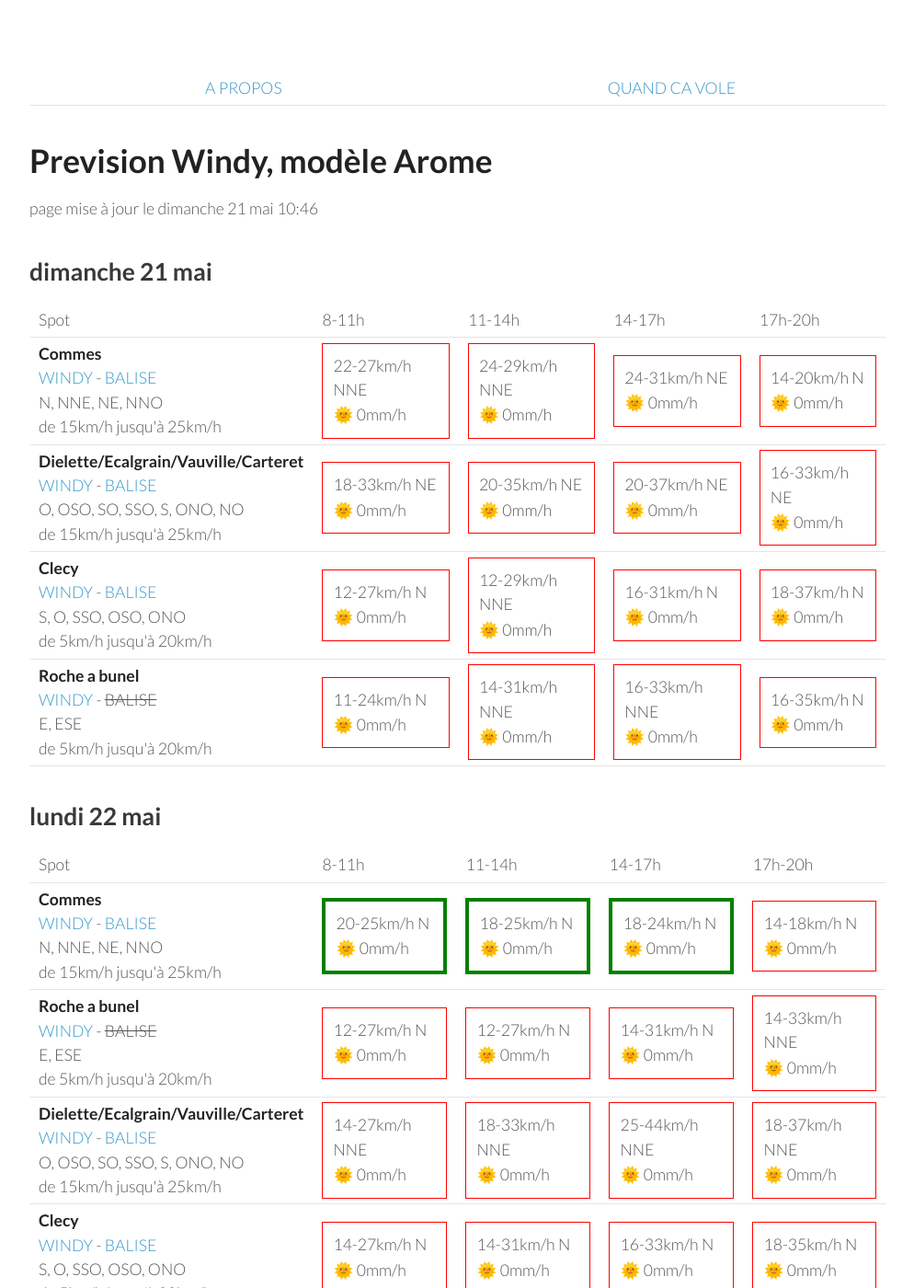
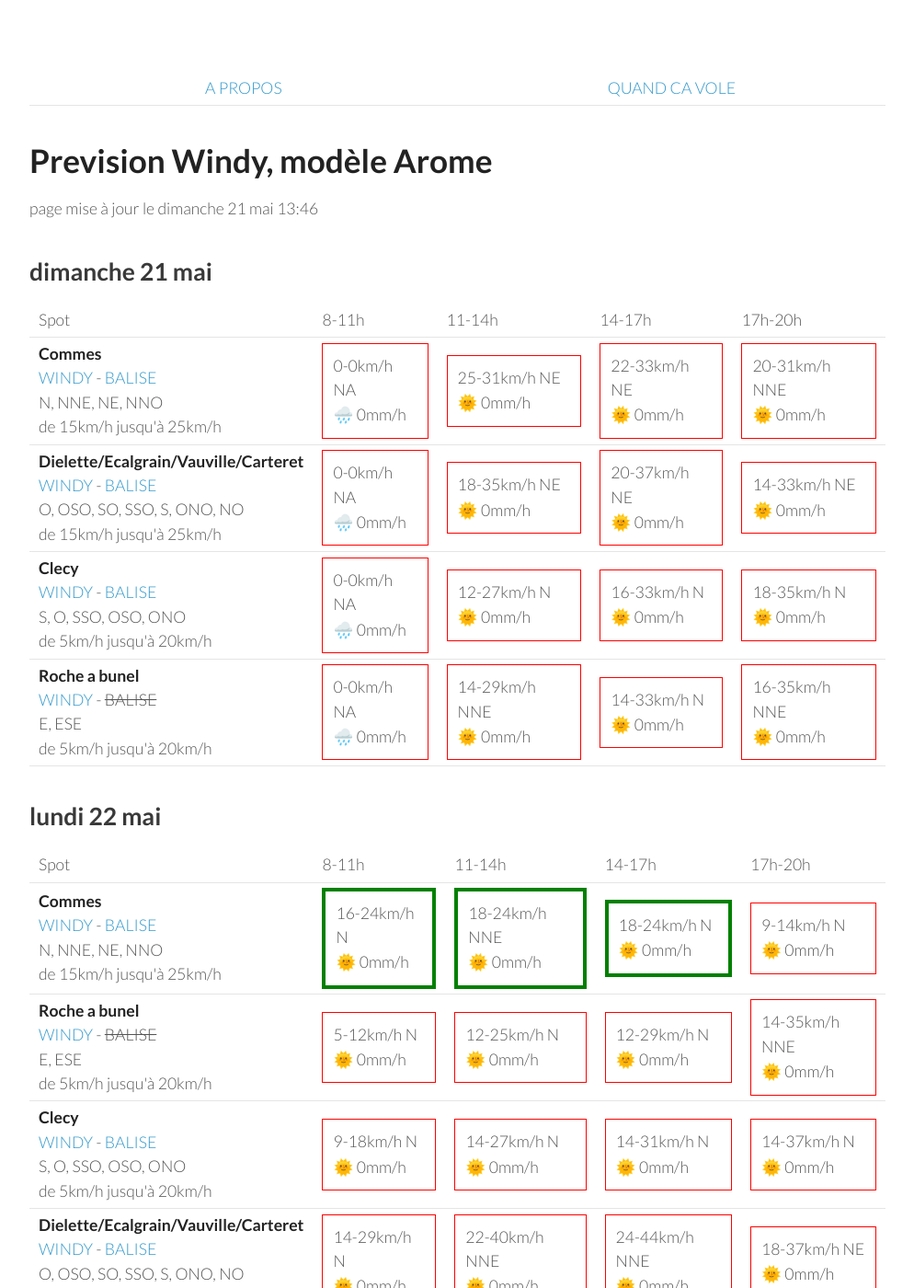
Before and after one commit to parapente-dans-le-nord/parapente-dans-le-nord.github.io, a Jekyll site: the page built from normandie.markdown, in a window 1280 px wide and 1400 px high. Shown: the whole window at 92% size, without its empty margins (26-1020 px from the left). Built offline with Jekyll 4.4.1, drawn with Linux system fonts in a browser that asks for light colours; some of the changed text lies outside the part shown.

Commit message:
update index.markdown

```diff
--- a/normandie.markdown
+++ b/normandie.markdown
@@ -7,7 +7,7 @@ title:  "Tous les spots"
 {: .links}
 
 # Prevision Windy, modèle Arome
-page mise à jour le dimanche 21 mai 10:46
+page mise à jour le dimanche 21 mai 13:46
 
 ## dimanche 21 mai
 
@@ -24,41 +24,37 @@ page mise à jour le dimanche 21 mai 10:46
 <tr>
         <td><strong>Commes</strong><br><a href="https://windy.com/49.346/-0.726?48.936,-0.726,8">WINDY</a> - <span class=""><a href="http://www.balisemeteo.com/balise.php?idBalise=158">BALISE</a> </span><br> <span class="vent-favorable">N, NNE, NE, NNO</span><br><span class="force-vent">de 15km/h jusqu'à 25km/h</span> </td>
 
-            <td><div class="not-flyable"><p>22-27km/h NNE</p><p>🌞 0mm/h</p></div></td>
-            <td><div class="not-flyable"><p>24-29km/h NNE</p><p>🌞 0mm/h</p></div></td>
-            <td><div class="not-flyable"><p>24-31km/h NE</p><p>🌞 0mm/h</p></div></td>
-            <td><div class="not-flyable"><p>14-20km/h N</p><p>🌞 0mm/h</p></div></td>
-
+            <td><div class="not-flyable"><p>0-0km/h NA</p><p>🌧️ 0mm/h</p></div></td>
+            <td><div class="not-flyable"><p>25-31km/h NE</p><p>🌞 0mm/h</p></div></td>
+            <td><div class="not-flyable"><p>22-33km/h NE</p><p>🌞 0mm/h</p></div></td>
+            <td><div class="not-flyable"><p>20-31km/h NNE</p><p>🌞 0mm/h</p></div></td>
 
     </tr>
 <tr>
         <td><strong>Dielette/Ecalgrain/Vauville/Carteret</strong><br><a href="https://windy.com/49.650/-1.856?49.243,-1.856,8">WINDY</a> - <span class=""><a href="http://www.balisemeteo.com/balise.php?idBalise=81">BALISE</a> </span><br> <span class="vent-favorable">O, OSO, SO, SSO, S, ONO, NO</span><br><span class="force-vent">de 15km/h jusqu'à 25km/h</span> </td>
 
-            <td><div class="not-flyable"><p>18-33km/h NE</p><p>🌞 0mm/h</p></div></td>
-            <td><div class="not-flyable"><p>20-35km/h NE</p><p>🌞 0mm/h</p></div></td>
+            <td><div class="not-flyable"><p>0-0km/h NA</p><p>🌧️ 0mm/h</p></div></td>
+            <td><div class="not-flyable"><p>18-35km/h NE</p><p>🌞 0mm/h</p></div></td>
             <td><div class="not-flyable"><p>20-37km/h NE</p><p>🌞 0mm/h</p></div></td>
-            <td><div class="not-flyable"><p>16-33km/h NE</p><p>🌞 0mm/h</p></div></td>
-
+            <td><div class="not-flyable"><p>14-33km/h NE</p><p>🌞 0mm/h</p></div></td>
 
     </tr>
 <tr>
         <td><strong>Clecy</strong><br><a href="https://windy.com/48.929/-0.470?48.516,-0.470,8">WINDY</a> - <span class=""><a href="http://www.balisemeteo.com/balise.php?idBalise=122">BALISE</a> </span><br> <span class="vent-favorable">S, O, SSO, OSO, ONO</span><br><span class="force-vent">de 5km/h jusqu'à 20km/h</span> </td>
 
+            <td><div class="not-flyable"><p>0-0km/h NA</p><p>🌧️ 0mm/h</p></div></td>
             <td><div class="not-flyable"><p>12-27km/h N</p><p>🌞 0mm/h</p></div></td>
-            <td><div class="not-flyable"><p>12-29km/h NNE</p><p>🌞 0mm/h</p></div></td>
-            <td><div class="not-flyable"><p>16-31km/h N</p><p>🌞 0mm/h</p></div></td>
-            <td><div class="not-flyable"><p>18-37km/h N</p><p>🌞 0mm/h</p></div></td>
-
+            <td><div class="not-flyable"><p>16-33km/h N</p><p>🌞 0mm/h</p></div></td>
+            <td><div class="not-flyable"><p>18-35km/h N</p><p>🌞 0mm/h</p></div></td>
 
     </tr>
 <tr>
         <td><strong>Roche a bunel</strong><br><a href="https://windy.com/48.993/-0.499?48.580,-0.499,8">WINDY</a> - <span class="no-balise"> BALISE </span><br> <span class="vent-favorable">E, ESE</span><br><span class="force-vent">de 5km/h jusqu'à 20km/h</span> </td>
 
-            <td><div class="not-flyable"><p>11-24km/h N</p><p>🌞 0mm/h</p></div></td>
-            <td><div class="not-flyable"><p>14-31km/h NNE</p><p>🌞 0mm/h</p></div></td>
-            <td><div class="not-flyable"><p>16-33km/h NNE</p><p>🌞 0mm/h</p></div></td>
-            <td><div class="not-flyable"><p>16-35km/h N</p><p>🌞 0mm/h</p></div></td>
-
+            <td><div class="not-flyable"><p>0-0km/h NA</p><p>🌧️ 0mm/h</p></div></td>
+            <td><div class="not-flyable"><p>14-29km/h NNE</p><p>🌞 0mm/h</p></div></td>
+            <td><div class="not-flyable"><p>14-33km/h N</p><p>🌞 0mm/h</p></div></td>
+            <td><div class="not-flyable"><p>16-35km/h NNE</p><p>🌞 0mm/h</p></div></td>
 
     </tr>
 
@@ -80,40 +76,40 @@ page mise à jour le dimanche 21 mai 10:46
 <tr>
         <td><strong>Commes</strong><br><a href="https://windy.com/49.346/-0.726?48.936,-0.726,8">WINDY</a> - <span class=""><a href="http://www.balisemeteo.com/balise.php?idBalise=158">BALISE</a> </span><br> <span class="vent-favorable">N, NNE, NE, NNO</span><br><span class="force-vent">de 15km/h jusqu'à 25km/h</span> </td>
 
-            <td><div class="flyable"><p>20-25km/h N</p><p>🌞 0mm/h</p></div></td>
-            <td><div class="flyable"><p>18-25km/h N</p><p>🌞 0mm/h</p></div></td>
+            <td><div class="flyable"><p>16-24km/h N</p><p>🌞 0mm/h</p></div></td>
+            <td><div class="flyable"><p>18-24km/h NNE</p><p>🌞 0mm/h</p></div></td>
             <td><div class="flyable"><p>18-24km/h N</p><p>🌞 0mm/h</p></div></td>
-            <td><div class="not-flyable"><p>14-18km/h N</p><p>🌞 0mm/h</p></div></td>
+            <td><div class="not-flyable"><p>9-14km/h N</p><p>🌞 0mm/h</p></div></td>
 
 
     </tr>
 <tr>
         <td><strong>Roche a bunel</strong><br><a href="https://windy.com/48.993/-0.499?48.580,-0.499,8">WINDY</a> - <span class="no-balise"> BALISE </span><br> <span class="vent-favorable">E, ESE</span><br><span class="force-vent">de 5km/h jusqu'à 20km/h</span> </td>
 
-            <td><div class="not-flyable"><p>12-27km/h N</p><p>🌞 0mm/h</p></div></td>
-            <td><div class="not-flyable"><p>12-27km/h N</p><p>🌞 0mm/h</p></div></td>
+            <td><div class="not-flyable"><p>5-12km/h N</p><p>🌞 0mm/h</p></div></td>
+            <td><div class="not-flyable"><p>12-25km/h N</p><p>🌞 0mm/h</p></div></td>
+            <td><div class="not-flyable"><p>12-29km/h N</p><p>🌞 0mm/h</p></div></td>
+            <td><div class="not-flyable"><p>14-35km/h NNE</p><p>🌞 0mm/h</p></div></td>
+
+
+    </tr>
+<tr>
+        <td><strong>Clecy</strong><br><a href="https://windy.com/48.929/-0.470?48.516,-0.470,8">WINDY</a> - <span class=""><a href="http://www.balisemeteo.com/balise.php?idBalise=122">BALISE</a> </span><br> <span class="vent-favorable">S, O, SSO, OSO, ONO</span><br><span class="force-vent">de 5km/h jusqu'à 20km/h</span> </td>
+
+            <td><div class="not-flyable"><p>9-18km/h N</p><p>🌞 0mm/h</p></div></td>
+            <td><div class="not-flyable"><p>14-27km/h N</p><p>🌞 0mm/h</p></div></td>
             <td><div class="not-flyable"><p>14-31km/h N</p><p>🌞 0mm/h</p></div></td>
-            <td><div class="not-flyable"><p>14-33km/h NNE</p><p>🌞 0mm/h</p></div></td>
+            <td><div class="not-flyable"><p>14-37km/h N</p><p>🌞 0mm/h</p></div></td>
 
 
     </tr>
 <tr>
         <td><strong>Dielette/Ecalgrain/Vauville/Carteret</strong><br><a href="https://windy.com/49.650/-1.856?49.243,-1.856,8">WINDY</a> - <span class=""><a href="http://www.balisemeteo.com/balise.php?idBalise=81">BALISE</a> </span><br> <span class="vent-favorable">O, OSO, SO, SSO, S, ONO, NO</span><br><span class="force-vent">de 15km/h jusqu'à 25km/h</span> </td>
 
-            <td><div class="not-flyable"><p>14-27km/h NNE</p><p>🌞 0mm/h</p></div></td>
-            <td><div class="not-flyable"><p>18-33km/h NNE</p><p>🌞 0mm/h</p></div></td>
-            <td><div class="not-flyable"><p>25-44km/h NNE</p><p>🌞 0mm/h</p></div></td>
-            <td><div class="not-flyable"><p>18-37km/h NNE</p><p>🌞 0mm/h</p></div></td>
-
-
-    </tr>
-<tr>
-        <td><strong>Clecy</strong><br><a href="https://windy.com/48.929/-0.470?48.516,-0.470,8">WINDY</a> - <span class=""><a href="http://www.balisemeteo.com/balise.php?idBalise=122">BALISE</a> </span><br> <span class="vent-favorable">S, O, SSO, OSO, ONO</span><br><span class="force-vent">de 5km/h jusqu'à 20km/h</span> </td>
-
-            <td><div class="not-flyable"><p>14-27km/h N</p><p>🌞 0mm/h</p></div></td>
-            <td><div class="not-flyable"><p>14-31km/h N</p><p>🌞 0mm/h</p></div></td>
-            <td><div class="not-flyable"><p>16-33km/h N</p><p>🌞 0mm/h</p></div></td>
-            <td><div class="not-flyable"><p>18-35km/h N</p><p>🌞 0mm/h</p></div></td>
+            <td><div class="not-flyable"><p>14-29km/h N</p><p>🌞 0mm/h</p></div></td>
+            <td><div class="not-flyable"><p>22-40km/h NNE</p><p>🌞 0mm/h</p></div></td>
+            <td><div class="not-flyable"><p>24-44km/h NNE</p><p>🌞 0mm/h</p></div></td>
+            <td><div class="not-flyable"><p>18-37km/h NE</p><p>🌞 0mm/h</p></div></td>
 
 
     </tr>
@@ -136,10 +132,10 @@ page mise à jour le dimanche 21 mai 10:46
 <tr>
         <td><strong>Commes</strong><br><a href="https://windy.com/49.346/-0.726?48.936,-0.726,8">WINDY</a> - <span class=""><a href="http://www.balisemeteo.com/balise.php?idBalise=158">BALISE</a> </span><br> <span class="vent-favorable">N, NNE, NE, NNO</span><br><span class="force-vent">de 15km/h jusqu'à 25km/h</span> </td>
 
-            <td><div class="not-flyable"><p>24-38km/h NNE</p><p>🌞 0mm/h</p></div></td>
-            <td><div class="not-flyable"><p>27-44km/h NE</p><p>🌞 0mm/h</p></div></td>
-            <td><div class="not-flyable"><p>24-44km/h NE</p><p>🌞 0mm/h</p></div></td>
-            <td><div class="not-flyable"><p>24-42km/h NE</p><p>🌞 0mm/h</p></div></td>
+            <td><div class="not-flyable"><p>24-37km/h NNE</p><p>🌞 0mm/h</p></div></td>
+            <td><div class="not-flyable"><p>29-48km/h NE</p><p>🌞 0mm/h</p></div></td>
+            <td><div class="not-flyable"><p>25-46km/h NE</p><p>🌞 0mm/h</p></div></td>
+            <td><div class="not-flyable"><p>27-46km/h NE</p><p>🌞 0mm/h</p></div></td>
 
 
     </tr>
@@ -190,22 +186,22 @@ page mise à jour le dimanche 21 mai 10:46
       <td>17h-20h</td>
     </tr>
 <tr>
+        <td><strong>Commes</strong><br><a href="https://windy.com/49.346/-0.726?48.936,-0.726,8">WINDY</a> - <span class=""><a href="http://www.balisemeteo.com/balise.php?idBalise=158">BALISE</a> </span><br> <span class="vent-favorable">N, NNE, NE, NNO</span><br><span class="force-vent">de 15km/h jusqu'à 25km/h</span> </td>
+
+            <td><div class="not-flyable"><p>16-27km/h ENE</p><p>🌞 0mm/h</p></div></td>
+            <td><div class="not-flyable"><p>16-29km/h NE</p><p>🌞 0mm/h</p></div></td>
+            <td><div class="not-flyable"><p>18-31km/h NE</p><p>🌞 0mm/h</p></div></td>
+            <td><div class="not-flyable"><p>22-37km/h NNE</p><p>🌞 0mm/h</p></div></td>
+
+
+    </tr>
+<tr>
         <td><strong>Dielette/Ecalgrain/Vauville/Carteret</strong><br><a href="https://windy.com/49.650/-1.856?49.243,-1.856,8">WINDY</a> - <span class=""><a href="http://www.balisemeteo.com/balise.php?idBalise=81">BALISE</a> </span><br> <span class="vent-favorable">O, OSO, SO, SSO, S, ONO, NO</span><br><span class="force-vent">de 15km/h jusqu'à 25km/h</span> </td>
 
             <td><div class="not-flyable"><p>14-22km/h NE</p><p>🌞 0mm/h</p></div></td>
             <td><div class="not-flyable"><p>18-27km/h NE</p><p>🌞 0mm/h</p></div></td>
             <td><div class="not-flyable"><p>16-27km/h NE</p><p>🌞 0mm/h</p></div></td>
             <td><div class="not-flyable"><p>16-27km/h NE</p><p>🌞 0mm/h</p></div></td>
-
-
-    </tr>
-<tr>
-        <td><strong>Commes</strong><br><a href="https://windy.com/49.346/-0.726?48.936,-0.726,8">WINDY</a> - <span class=""><a href="http://www.balisemeteo.com/balise.php?idBalise=158">BALISE</a> </span><br> <span class="vent-favorable">N, NNE, NE, NNO</span><br><span class="force-vent">de 15km/h jusqu'à 25km/h</span> </td>
-
-            <td><div class="not-flyable"><p>20-31km/h NE</p><p>🌞 0mm/h</p></div></td>
-            <td><div class="not-flyable"><p>20-35km/h NE</p><p>🌞 0mm/h</p></div></td>
-            <td><div class="not-flyable"><p>24-38km/h NE</p><p>🌞 0mm/h</p></div></td>
-            <td><div class="not-flyable"><p>22-38km/h NE</p><p>🌞 0mm/h</p></div></td>
 
 
     </tr>
@@ -246,22 +242,22 @@ page mise à jour le dimanche 21 mai 10:46
       <td>17h-20h</td>
     </tr>
 <tr>
+        <td><strong>Commes</strong><br><a href="https://windy.com/49.346/-0.726?48.936,-0.726,8">WINDY</a> - <span class=""><a href="http://www.balisemeteo.com/balise.php?idBalise=158">BALISE</a> </span><br> <span class="vent-favorable">N, NNE, NE, NNO</span><br><span class="force-vent">de 15km/h jusqu'à 25km/h</span> </td>
+
+            <td><div class="not-flyable"><p>20-33km/h NE</p><p>🌞 0mm/h</p></div></td>
+            <td><div class="not-flyable"><p>24-38km/h NE</p><p>🌞 0mm/h</p></div></td>
+            <td><div class="not-flyable"><p>24-40km/h NE</p><p>🌞 0mm/h</p></div></td>
+            <td><div class="not-flyable"><p>24-44km/h NNE</p><p>🌞 0mm/h</p></div></td>
+
+
+    </tr>
+<tr>
         <td><strong>Dielette/Ecalgrain/Vauville/Carteret</strong><br><a href="https://windy.com/49.650/-1.856?49.243,-1.856,8">WINDY</a> - <span class=""><a href="http://www.balisemeteo.com/balise.php?idBalise=81">BALISE</a> </span><br> <span class="vent-favorable">O, OSO, SO, SSO, S, ONO, NO</span><br><span class="force-vent">de 15km/h jusqu'à 25km/h</span> </td>
 
             <td><div class="not-flyable"><p>18-27km/h NE</p><p>🌞 0mm/h</p></div></td>
             <td><div class="not-flyable"><p>24-35km/h NE</p><p>🌞 0mm/h</p></div></td>
             <td><div class="not-flyable"><p>22-35km/h NE</p><p>🌞 0mm/h</p></div></td>
             <td><div class="not-flyable"><p>22-35km/h NE</p><p>🌞 0mm/h</p></div></td>
-
-
-    </tr>
-<tr>
-        <td><strong>Commes</strong><br><a href="https://windy.com/49.346/-0.726?48.936,-0.726,8">WINDY</a> - <span class=""><a href="http://www.balisemeteo.com/balise.php?idBalise=158">BALISE</a> </span><br> <span class="vent-favorable">N, NNE, NE, NNO</span><br><span class="force-vent">de 15km/h jusqu'à 25km/h</span> </td>
-
-            <td><div class="not-flyable"><p>18-29km/h NE</p><p>🌞 0mm/h</p></div></td>
-            <td><div class="not-flyable"><p>18-31km/h NE</p><p>🌞 0mm/h</p></div></td>
-            <td><div class="not-flyable"><p>20-33km/h NE</p><p>🌞 0mm/h</p></div></td>
-            <td><div class="not-flyable"><p>18-37km/h NE</p><p>🌞 0mm/h</p></div></td>
 
 
     </tr>
@@ -322,6 +318,16 @@ page mise à jour le dimanche 21 mai 10:46
 
     </tr>
 <tr>
+        <td><strong>Commes</strong><br><a href="https://windy.com/49.346/-0.726?48.936,-0.726,8">WINDY</a> - <span class=""><a href="http://www.balisemeteo.com/balise.php?idBalise=158">BALISE</a> </span><br> <span class="vent-favorable">N, NNE, NE, NNO</span><br><span class="force-vent">de 15km/h jusqu'à 25km/h</span> </td>
+
+            <td><div class="not-flyable"><p>25-40km/h ENE</p><p>🌞 0mm/h</p></div></td>
+            <td><div class="not-flyable"><p>29-48km/h NE</p><p>🌞 0mm/h</p></div></td>
+            <td><div class="not-flyable"><p>35-55km/h NE</p><p>🌞 0mm/h</p></div></td>
+            <td><div class="not-flyable"><p>38-64km/h NE</p><p>🌞 0mm/h</p></div></td>
+
+
+    </tr>
+<tr>
         <td><strong>Dielette/Ecalgrain/Vauville/Carteret</strong><br><a href="https://windy.com/49.650/-1.856?49.243,-1.856,8">WINDY</a> - <span class=""><a href="http://www.balisemeteo.com/balise.php?idBalise=81">BALISE</a> </span><br> <span class="vent-favorable">O, OSO, SO, SSO, S, ONO, NO</span><br><span class="force-vent">de 15km/h jusqu'à 25km/h</span> </td>
 
             <td><div class="not-flyable"><p>29-40km/h ENE</p><p>🌞 0mm/h</p></div></td>
```
